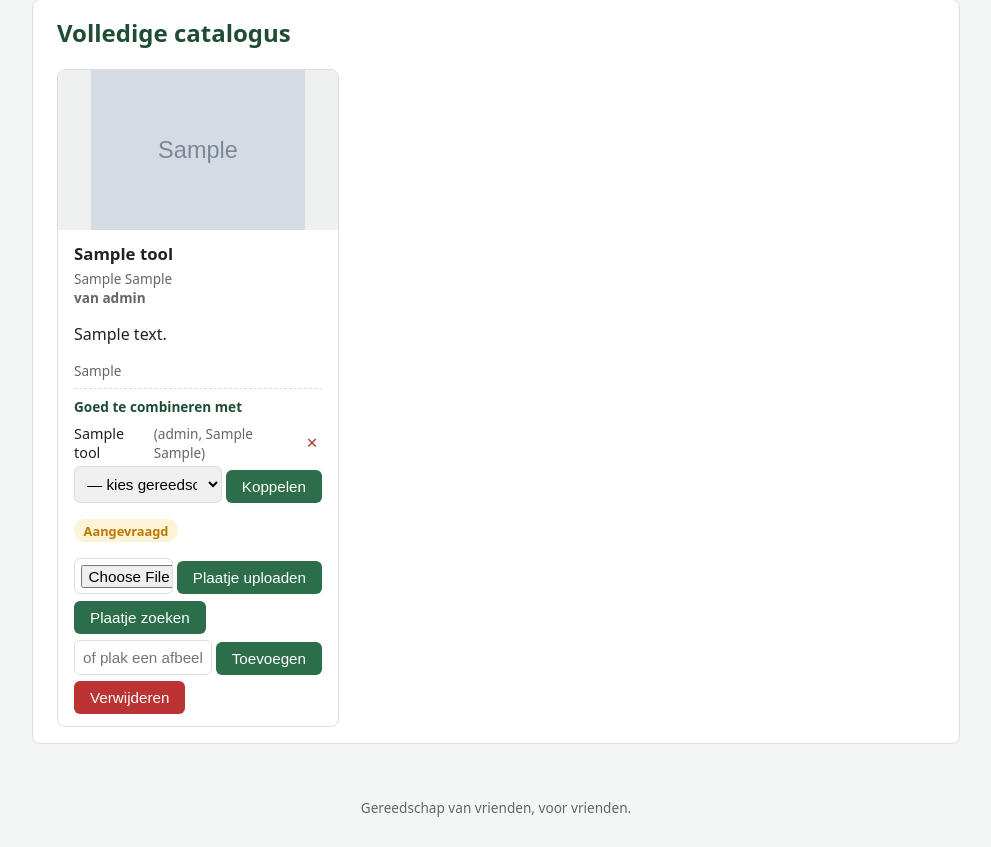
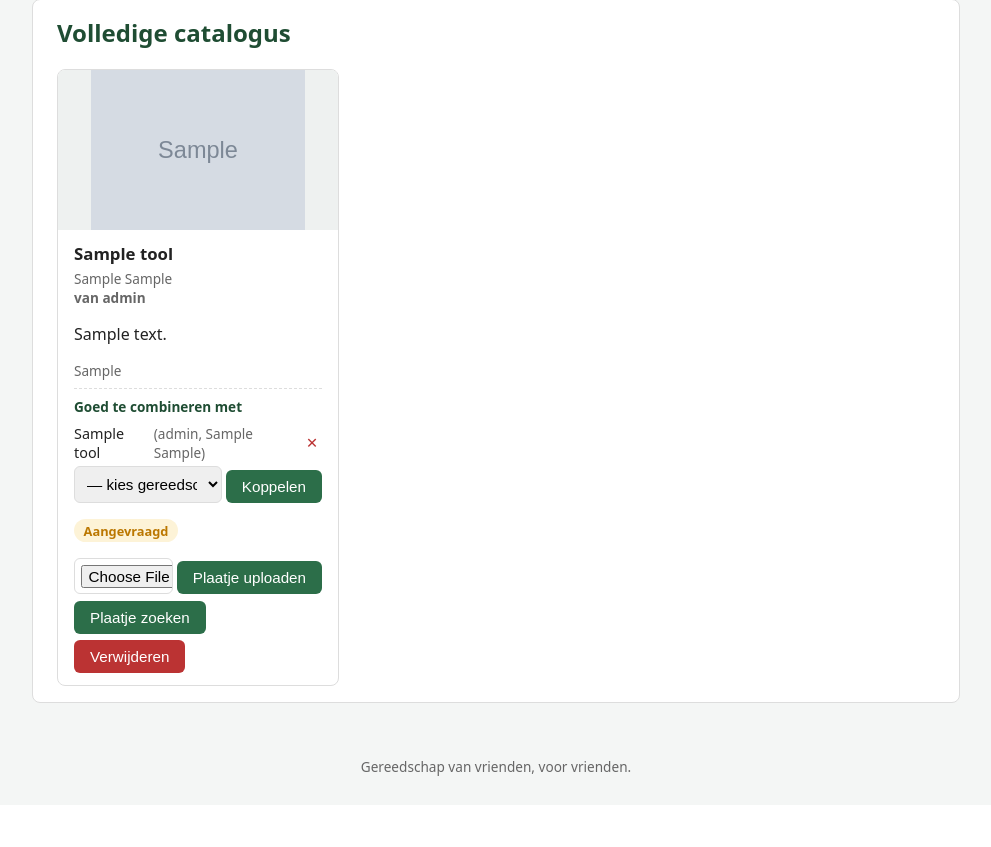
Before and after one commit to HELDeuS/hebjijvoormij, a Flask app: page /tools in a window 1280 px wide. Shown: the part 374-1221 px from the top of the page, without its empty margins (144-1135 px from the left). After the commit the page ends 1150 px from the top, so only its background shows below. Run offline with Flask 3, Linux system fonts and the light colour scheme; the visitor is signed in with stand-in values (Sample User, id 1); data comes from the database, SQL or seed files in the repository; tables that the repository leaves empty hold one stand-in row (values such as "Sample post"); grey boxes marked "Sample" are stand-in pictures.

Commit message:
Verwijder afbeeldings-URL-veld van de gereedschapskaart
- URL-invoerveld met Toevoegen-knop is vervallen; uploaden en zoeken
  blijven als manieren om een plaatje toe te voegen
- Dode url-actie en download_image-import uit de route verwijderd

Co-authored-by: HELDeuS <HELDeuS@users.noreply.github.com>

```diff
--- a/app.py
+++ b/app.py
@@ -41,7 +41,7 @@ from db.db import (
     set_friend_password,
     set_tool_image,
 )
-from images import download_image, find_and_store_image, upload_image
+from images import find_and_store_image, upload_image
 
 app = Flask(__name__)
 app.secret_key = os.environ.get("SECRET_KEY", "dev-key-verander-dit")
@@ -259,14 +259,6 @@ def tool_image(tool_id):
             flash("Plaatje gevonden en toegevoegd.", "success")
         else:
             flash("Geen bruikbaar plaatje gevonden.", "warning")
-    elif action == "url":
-        image_url = request.form.get("image_url", "").strip()
-        image_path = download_image(image_url, tool_id) if image_url else None
-        if image_path:
-            set_tool_image(tool_id, image_path)
-            flash("Plaatje toegevoegd.", "success")
-        else:
-            flash("Deze afbeeldings-URL kon niet worden gedownload.", "error")
     elif action == "upload":
         image_path = upload_image(request.files.get("image_file"), tool_id)
         if image_path:
--- a/templates/tools.html
+++ b/templates/tools.html
@@ -94,11 +94,6 @@
                         <input type="hidden" name="action" value="search">
                         <button type="submit">Plaatje zoeken</button>
                     </form>
-                    <form method="post" action="{{ url_for('tool_image', tool_id=tool.id) }}" class="inline url-form">
-                        <input type="hidden" name="action" value="url">
-                        <input type="url" name="image_url" placeholder="of plak een afbeeldings-URL">
-                        <button type="submit">Toevoegen</button>
-                    </form>
                     {% if tool.image_path %}
                     <form method="post" action="{{ url_for('tool_image', tool_id=tool.id) }}" class="inline">
                         <input type="hidden" name="action" value="remove">
```
Also changed, not shown: README.md.
